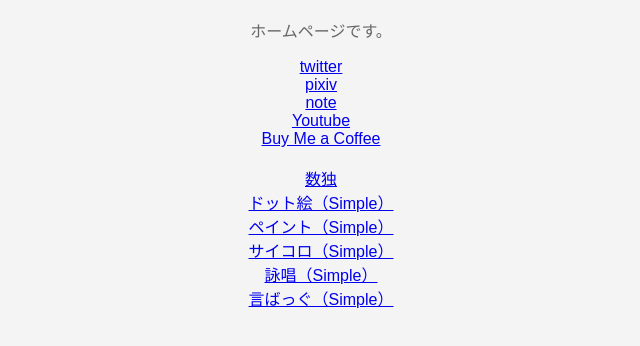
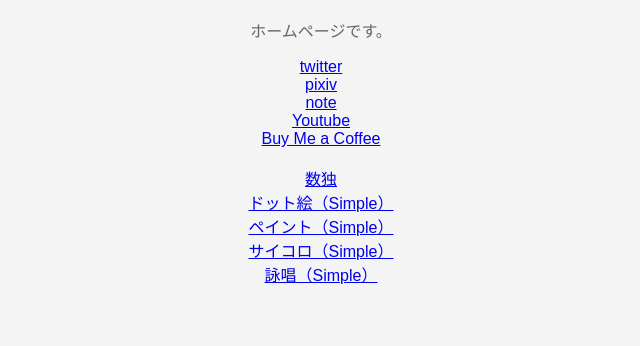
Before and after one commit to TomTomYoung/altchan-pages, a plain HTML site: page index.html in a window 1280 px wide. Shown: the part 90-436 px from the top of the page, without its empty margins (319-959 px from the left). Drawn offline with Linux system fonts and the light colour scheme.

Commit message:
Update index.html

```diff
--- a/index.html
+++ b/index.html
@@ -34,7 +34,7 @@
     <a href="https://tomtomyoung.github.io/SimplePaint/" target="_blank" rel="noopener noreferrer">ペイント（Simple）</a><br>
     <a href="https://tomtomyoung.github.io/dice/" target="_blank" rel="noopener noreferrer">サイコロ（Simple）</a><br>
     <a href="https://tomtomyoung.github.io/bleach/" target="_blank" rel="noopener noreferrer">詠唱（Simple）</a><br>
-    <a href="https://tomtomyoung.github.io/wordSerial/" target="_blank" rel="noopener noreferrer">言ばっぐ（Simple）</a><br>
+
 
 </body>
 </html>
```
